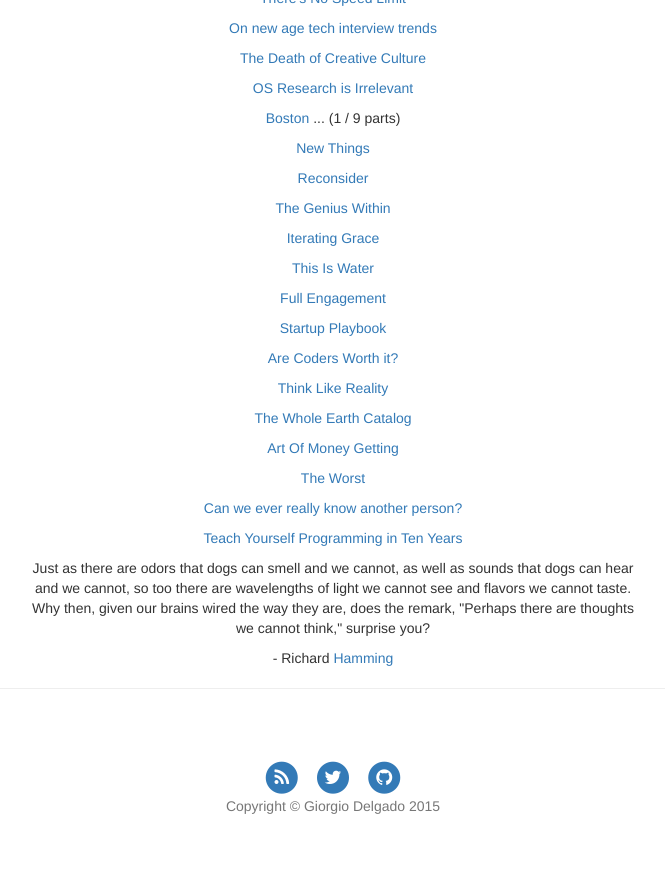
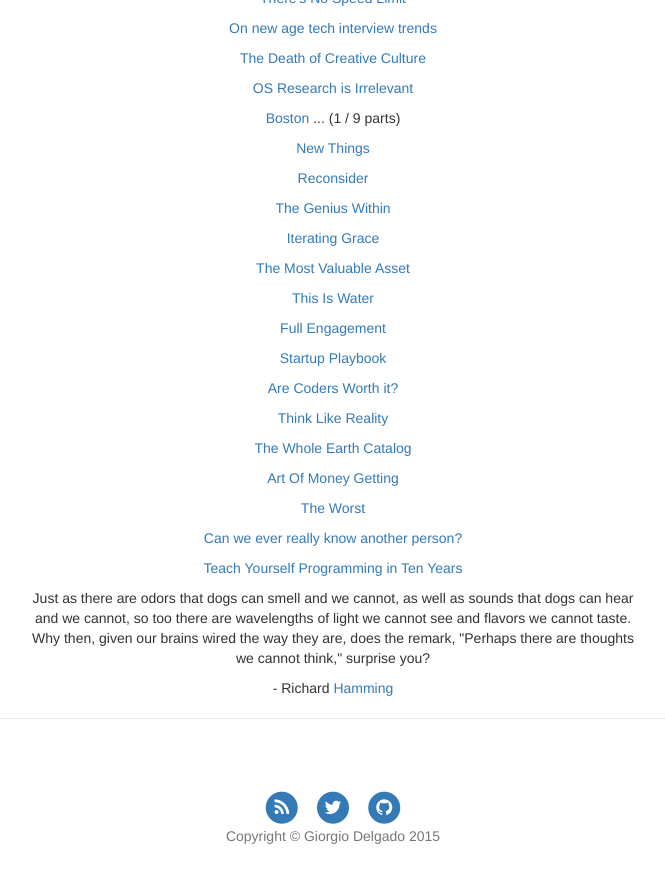
Before and after one commit to gDelgado14/gDelgado14.github.io, a Jekyll site: the page built from about/index.html, in a window 1280 px wide and 900 px high, scrolled down 800 px. Shown: the top 883 px of the window, without its empty margins (307-972 px from the left). Built offline with Jekyll 4.4.1, drawn with Linux system fonts in a browser that asks for light colours; nearby versions of some CDN libraries.

Commit message:
new link in about

```diff
--- a/about/index.html
+++ b/about/index.html
@@ -27,6 +27,7 @@ title: About
 		<p><a href="https://signalvnoise.com/posts/3972-reconsider">Reconsider</a></p>
 		<p><a href="https://alumni.stanford.edu/get/page/magazine/article/?article_id=32124">The Genius Within</a></p>
 		<p><a href="https://fusiondotnet.files.wordpress.com/2015/06/iterating-grace_digitized_small.pdf">Iterating Grace</a></p>
+		<p><a href="http://www.nytimes.com/2015/12/15/your-money/your-most-valuable-asset-is-yourself.html?_r=1">The Most Valuable Asset</a></p>
 		<p><a href="http://web.archive.org/web/20080213082423/http://www.marginalia.org/dfw_kenyon_commencement.html">This Is Water</a></p>
 		<p><a href="http://sivers.org/book/PowerOfFullEngagement">Full Engagement</a></p>
 		<p><a href="http://playbook.samaltman.com/">Startup Playbook</a></p>
```
